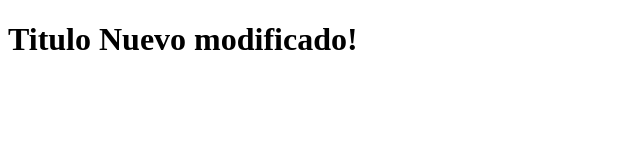
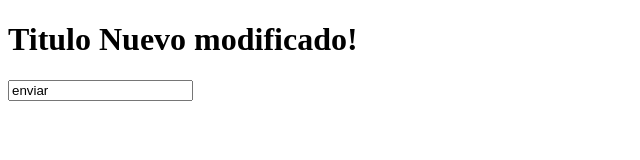
Before and after one commit to jeancarlos1224/HelloWorld-Git, a plain HTML site: page Index.html in a window 1280 px wide. Shown: the whole page, without its empty margins (0-640 px from the left). Drawn offline with Linux system fonts and the light colour scheme.

Commit message:
Se agrego boton y formulario

```diff
--- a/Index.html
+++ b/Index.html
@@ -8,5 +8,9 @@
 </head>
 <body>
     <h1>Titulo Nuevo modificado!</h1>
+
+    <form action="/algo" method="get">
+        <input type="text" value="enviar">
+    </form>
 </body>
 </html>
```
